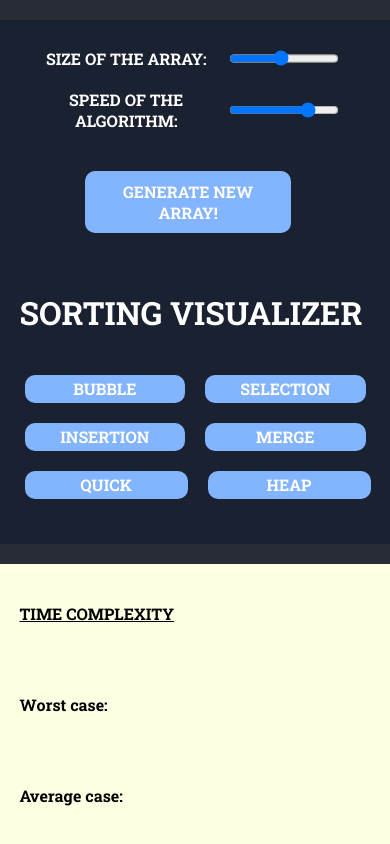
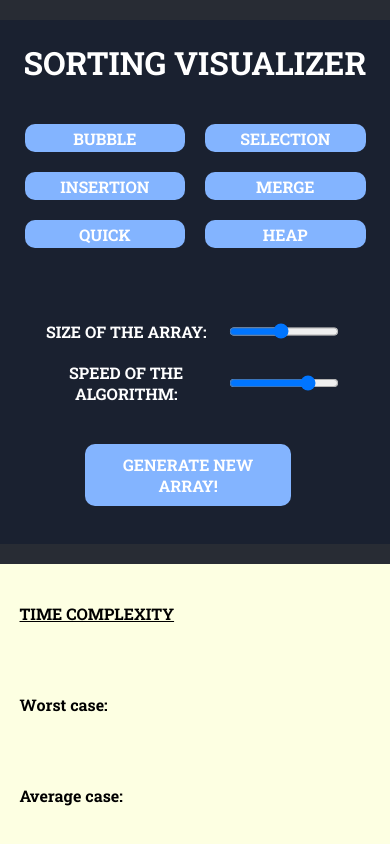
Before and after one commit to sayang03/Sorting-Visualiser, a plain HTML site: page index.html in a window 390 px wide. Shown: the top 844 px of the page. Drawn offline with Linux system fonts and the light colour scheme.

Commit message:
Responsiveness is improved.

```diff
--- a/index.html
+++ b/index.html
@@ -40,7 +40,7 @@
             <button>Insertion</button>
             <button>Merge</button>
             <button>Quick</button>
-            <button style="margin-right: 0px">Heap</button>
+            <button>Heap</button>
           </div>
         </div>
       </nav>
--- a/style.css
+++ b/style.css
@@ -169,6 +169,10 @@ footer {
     margin-bottom: 20px;
   }
 
+  .array-inputs {
+    order: 1;
+  }
+
   .array-inputs p,
   .header_right p {
     margin: 10px 0;
@@ -182,6 +186,10 @@ footer {
   .header_right button {
     margin: 5px 0;
     width: 80%;
+  }
+
+  nav .header_right .nav-heading{
+    justify-content: center;
   }
 
   .algos {
```
